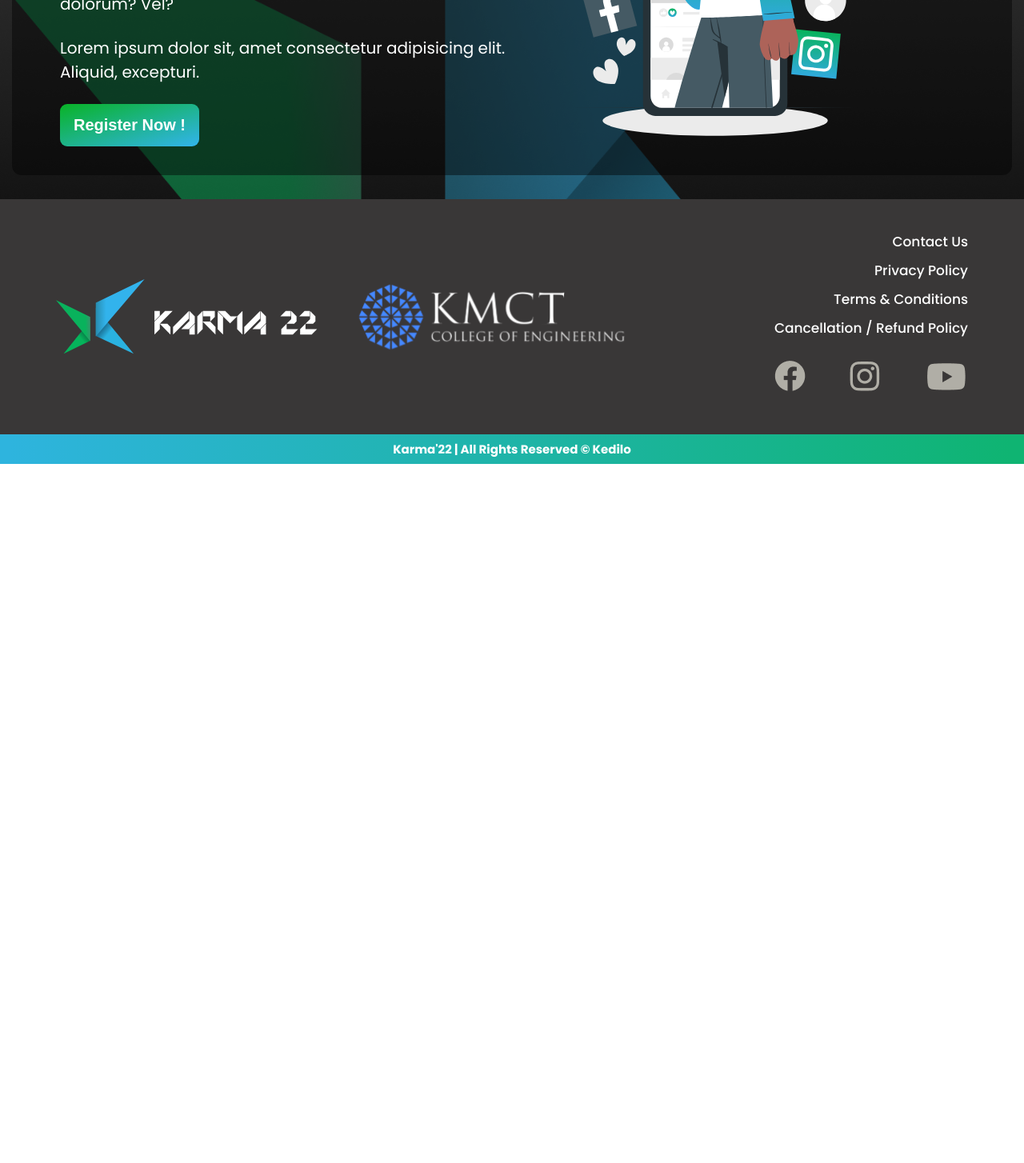
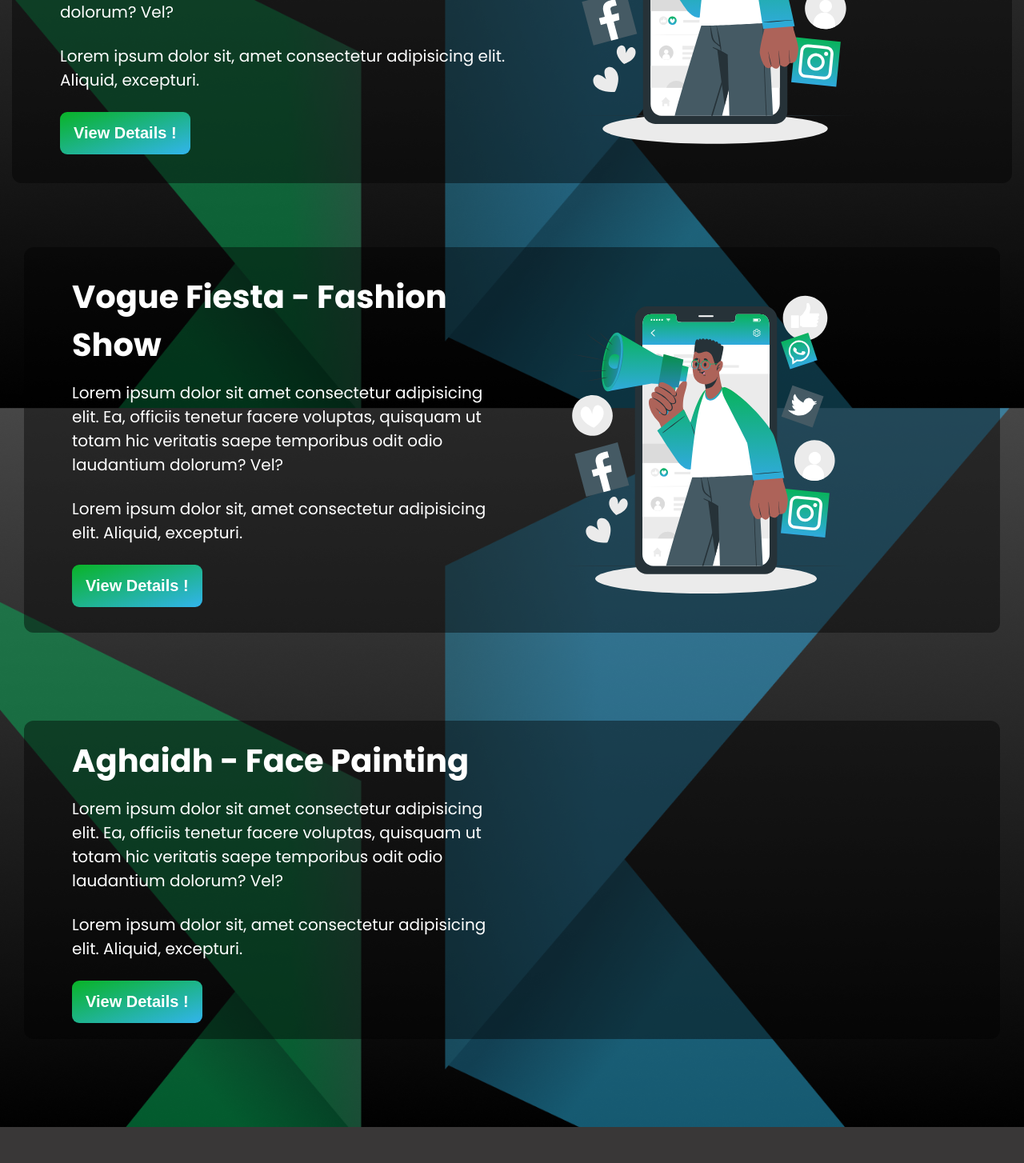
Before and after one commit to TinkerHubKMCTCE/Karma-KMCT, a React (Create React App) app: page /culturals in a window 1280 px wide. Shown: the part 400-1854 px from the top of the page at 80% size. Before the commit the page ends 980 px from the top, so only its background shows below. Built offline with nearby package versions, Linux system fonts and the light colour scheme.

Commit message:
Routes 🚏 | Culturals Page 🪅

```diff
--- a/src/Routes.js
+++ b/src/Routes.js
@@ -3,6 +3,9 @@ import { BrowserRouter as Router, Route, Routes } from "react-router-dom";
 import React, { Fragment } from "react";
 import App from "./App";
 import Culturals from "./components/Culturals/Culturals";
+import Desafio from "./components/Culturals/Desafio/Desafio";
+import VogueFiesta from "./components/Culturals/Vogue Fiesta/VogueFiesta";
+import Aghaidh from "./components/Culturals/Aghaidh/Aghaidh";
 
 const MyRoutes = () => {
   return (
@@ -11,6 +14,9 @@ const MyRoutes = () => {
         <Routes>
           <Route path="/" element={<App />} />
           <Route path="/culturals" element={<Culturals />} />
+          <Route path="/desafio" element={<Desafio />} />
+          <Route path="/voguefiesta" element={<VogueFiesta />} />
+          <Route path="/aghaidh" element={<Aghaidh />} />
         </Routes>
       </Router>
     </Fragment>
--- a/src/components/Ambassadar/Ambassadar.js
+++ b/src/components/Ambassadar/Ambassadar.js
@@ -1,6 +1,7 @@
 import classes from "./Ambassadar.module.css";
 import Mobile from "./Mobile.svg";
 import Backdrop from "@mui/material/Backdrop";
+
 import { useState } from "react";
 
 const Ambassadar = () => {
--- a/src/components/Carousel/Carousel2/Carousel2.js
+++ b/src/components/Carousel/Carousel2/Carousel2.js
@@ -25,7 +25,7 @@ const Carousel2 = () => {
           infiniteLoop={true}
         >
           <div className={classes.box}>
-            <Link to="/culturals" style={{ textDecoration: "none" }}>
+            <Link to="/desafio" style={{ textDecoration: "none" }}>
               <div className={classes.boxContent1}>
                 <img className={classes.boxImage1} src={image3} alt="" />
                 <h3 className={classes.boxHeading1}>Lorem Ipsum</h3>
--- /dev/null
+++ b/src/components/Culturals/Aghaidh/Aghaidh.js
@@ -0,0 +1,9 @@
+import React from 'react'
+
+const Aghaidh = () => {
+  return (
+    <div>Aghaidh</div>
+  )
+}
+
+export default Aghaidh
--- a/src/components/Culturals/Culturals.js
+++ b/src/components/Culturals/Culturals.js
@@ -1,80 +1,102 @@
 import classes from "../Ambassadar/Ambassadar.module.css";
 import Mobile from "../Ambassadar/Mobile.svg";
-// import Backdrop from "@mui/material/Backdrop";
 
 import { Fragment } from "react";
 
 import Header from "../Header/Header";
 import Footer from "../Footer/Footer";
+import { Link } from "react-router-dom";
+import Spacing from "./Spacing";
 
 const Culturals = () => {
   return (
     <Fragment>
       <Header />
-      <div style={{ paddingTop: "10rem" }}></div>
+      <div style={{ paddingTop: "6rem" }}></div>
+
+      <Spacing />
+
       <section className={classes.ambaSection}>
         <div className={classes.ambassadar}>
           <div className={classes.headingBox}>
-            <h3 className={classes.heading}>Karma 22 Ambassadar Program</h3>
+            <h3 className={classes.heading}>Desafio - Dance Competiton</h3>
+
             <p className={classes.para}>
               Lorem ipsum dolor sit amet consectetur adipisicing elit. Ea,
               officiis tenetur facere voluptas, quisquam ut totam hic veritatis
               saepe temporibus odit odio laudantium dolorum? Vel?
             </p>
+
             <p className={classes.para}>
               Lorem ipsum dolor sit, amet consectetur adipisicing elit. Aliquid,
               excepturi.
             </p>
-            <a href="https://pages.razorpay.com/pl_JTqaCQgO7vIKE6/view">
-              <button className={classes.btn}>Register Now !</button>
-            </a>
+
+            <Link to="/desafio">
+              <button className={classes.btn}>View Details !</button>
+            </Link>
           </div>
+
           <div className={classes.imgBox}>
             <img className={classes.img} src={Mobile} alt="Ambassador" />
           </div>
         </div>
 
-        {/* <Backdrop
-          sx={{ color: "#fff", zIndex: (theme) => theme.zIndex.drawer + 1 }}
-          open={open}
-        >
-          <div className={classes.backdrop}>
-            <div
-              className={classes.bkdHeadingBox}
-              style={{ display: "flex", justifyContent: "space-between" }}
-            >
-              <h3 className={classes.bkdHeading}>Register</h3>
-              <button className={classes.btn1} onClick={() => setOpen(!open)}>
-                Close
-              </button>
+        <Spacing />
+
+        {/* Vogue Fiesta */}
+
+        <section className={classes.ambaSection}>
+          <div className={classes.ambassadar}>
+            <div className={classes.headingBox}>
+              <h3 className={classes.heading}>Vogue Fiesta - Fashion Show</h3>
+              <p className={classes.para}>
+                Lorem ipsum dolor sit amet consectetur adipisicing elit. Ea,
+                officiis tenetur facere voluptas, quisquam ut totam hic
+                veritatis saepe temporibus odit odio laudantium dolorum? Vel?
+              </p>
+
+              <p className={classes.para}>
+                Lorem ipsum dolor sit, amet consectetur adipisicing elit.
+                Aliquid, excepturi.
+              </p>
+
+              <Link to="/voguefiesta">
+                <button className={classes.btn}>View Details !</button>
+              </Link>
             </div>
-            <div className={classes.inputBox}>
-              <input
-                placeholder="Full Name"
-                type="text"
-                className={classes.input}
-              />
-              <input
-                placeholder="College"
-                type="text"
-                className={classes.input}
-              />
-              <input
-                placeholder="Email"
-                type="text"
-                className={classes.input}
-              />
-              <input
-                placeholder="Phone number"
-                type="text"
-                className={classes.input}
-              />
+            <div className={classes.imgBox}>
+              <img className={classes.img} src={Mobile} alt="Ambassador" />
             </div>
-            <button className={classes.btn1} onClick={() => setOpen(!open)}>
-              Sign Up
-            </button>
           </div>
-        </Backdrop> */}
+        </section>
+
+        <Spacing />
+
+        {/* Aghaidh */}
+        <section className={classes.ambaSection}>
+          <div className={classes.ambassadar}>
+            <div className={classes.headingBox}>
+              <h3 className={classes.heading}>Aghaidh - Face Painting</h3>
+              <p className={classes.para}>
+                Lorem ipsum dolor sit amet consectetur adipisicing elit. Ea,
+                officiis tenetur facere voluptas, quisquam ut totam hic
+                veritatis saepe temporibus odit odio laudantium dolorum? Vel?
+              </p>
+
+              <p className={classes.para}>
+                Lorem ipsum dolor sit, amet consectetur adipisicing elit.
+                Aliquid, excepturi.
+              </p>
+
+              <Link to="/aghaidh">
+                <button className={classes.btn}>View Details !</button>
+              </Link>
+            </div>
+          </div>
+        </section>
+
+        <Spacing />
       </section>
       <Footer />
     </Fragment>
--- /dev/null
+++ b/src/components/Culturals/Desafio/Common.module.css
@@ -0,0 +1,143 @@
+.ambaSection {
+    padding: 3rem 1.5rem;
+}
+
+.ambassadar {
+    background-color: rgba(0, 0, 0, 0.432);
+    display: flex;
+    margin: 0 auto;
+    padding: 2rem 6rem;
+    border-radius: 12px;
+}
+
+.headingBox {
+    color: #fff;
+    flex-basis: 50%;
+    display: flex;
+    flex-direction: column;
+    justify-content: center;
+}
+
+.imgBox {
+    margin: 0 auto;
+    padding: 0 4rem;
+}
+
+.heading {
+    font-size: 4rem;
+    margin-bottom: 1.5rem;
+}
+
+.para {
+    font-size: 2rem;
+    margin-bottom: 2.5rem;
+}
+
+.img {
+    width: 90%;
+}
+
+.btn {
+    align-self: flex-start;
+    background-image: linear-gradient(to bottom right, #09B326, #32B4ED);
+    padding: 1.5rem 1.7rem;
+    border: none;
+    border-radius: 9px;
+    font-size: 2rem;
+    font-weight: 600;
+    color: #fff;
+    transition: all .3s;
+}
+
+.btn:hover {
+    cursor: pointer;
+    background-image: linear-gradient(to top left, #09B326, #32B4ED);
+    transition: all .3s;
+}
+
+.backdrop {
+    width: 65%;
+    border-radius: 10px;
+    background-color: rgba(0, 0, 0, 0.758);
+    padding: 4rem 5rem;
+}
+
+.bkdHeadingBox {
+    text-align: center;
+    margin-bottom: 3rem;
+}
+
+.fieldBox {
+    margin: 0 auto;
+    background-color: red;
+}
+
+.bkdHeading {
+    font-size: 3rem;
+}
+
+.inputBox {
+    display: grid;
+    grid-template-columns: repeat(2, 1fr);
+    align-items: center;
+    gap: 3rem;
+    justify-items: center;
+}
+
+@media screen and (max-width: 480px) {
+    .inputBox {
+        grid-template-columns: repeat(1, 1fr);
+    }
+
+    .ambassadar {
+        display: flex;
+        flex-direction: column;
+    }
+
+    .headingBox {
+        order: 2;
+    }
+
+    .imgBox {
+        order: 1;
+    }
+
+    .btn {
+        align-self: center;
+    }
+}
+
+.input {
+    border: 2px solid rgba(85, 85, 232, 0.803);
+    border-width: 3pt;
+    border-image-slice: 1;
+    border-radius: 13px;
+    width: 90%;
+    font-size: 3rem;
+    padding: 1.2rem 1.3rem;
+    text-decoration: none;
+    outline: none;
+    background-color: transparent;
+    color: #fff;
+    text-transform: capitalize;
+}
+
+.input::placeholder {
+    color: rgb(213, 204, 204);
+    opacity: 90%;
+    font-size: 2.5rem;
+    font-weight: 200;
+}
+
+.btn1 {
+    justify-self: center;
+    background-image: linear-gradient(to bottom right, #09B326, #32B4ED);
+    padding: 1rem 2.7rem;
+    border: none;
+    border-radius: 9px;
+    font-size: 2rem;
+    font-weight: 600;
+    color: #fff;
+    transition: all .3s;
+    margin-top: 3rem;
+}
--- /dev/null
+++ b/src/components/Culturals/Desafio/Desafio.js
@@ -0,0 +1,39 @@
+import React, { Fragment } from "react";
+import classes from "./Common.module.css";
+import pic from "../Desafio/pic.png";
+import Header from "../../Header/Header";
+import Footer from "../../Footer/Footer";
+
+const Desafio = () => {
+  return (
+    <Fragment>
+      <Header />
+      <div style={{ paddingTop: "10rem" }}></div>
+      <section className={classes.ambaSection}>
+        <div className={classes.ambassadar}>
+          <div className={classes.headingBox}>
+            <h3 className={classes.heading}>Desafio - Dance Competiton</h3>
+            <p className={classes.para}>
+              Lorem ipsum dolor sit amet consectetur adipisicing elit. Ea,
+              officiis tenetur facere voluptas, quisquam ut totam hic veritatis
+              saepe temporibus odit odio laudantium dolorum? Vel?
+            </p>
+            <p className={classes.para}>
+              Lorem ipsum dolor sit, amet consectetur adipisicing elit. Aliquid,
+              excepturi.
+            </p>
+            <a href="https://pages.razorpay.com/pl_JTqaCQgO7vIKE6/view">
+              <button className={classes.btn}>Register Now !</button>
+            </a>
+          </div>
+          <div className={classes.imgBox}>
+            <img className={classes.img} src={pic} alt="Desafio" />
+          </div>
+        </div>
+      </section>
+      <Footer />
+    </Fragment>
+  );
+};
+
+export default Desafio;
--- /dev/null
+++ b/src/components/Culturals/Spacing.js
@@ -0,0 +1,7 @@
+import React from "react";
+
+const Spacing = () => {
+  return <div style={{ paddingTop: "5rem" }}></div>;
+};
+
+export default Spacing;
--- /dev/null
+++ b/src/components/Culturals/Vogue Fiesta/VogueFiesta.js
@@ -0,0 +1,38 @@
+import React, { Fragment } from "react";
+import Header from "../../Header/Header";
+import Footer from "../../Footer/Footer";
+import classes from "../Desafio/Common.module.css";
+
+const VogueFiesta = () => {
+  return (
+    <Fragment>
+      <Header />
+      <div style={{ paddingTop: "10rem" }}></div>
+      <section className={classes.ambaSection}>
+        <div className={classes.ambassadar}>
+          <div className={classes.headingBox}>
+            <h3 className={classes.heading}>Vogue Fiesta - Fashion Show</h3>
+            <p className={classes.para}>
+              Lorem ipsum dolor sit amet consectetur adipisicing elit. Ea,
+              officiis tenetur facere voluptas, quisquam ut totam hic veritatis
+              saepe temporibus odit odio laudantium dolorum? Vel?
+            </p>
+            <p className={classes.para}>
+              Lorem ipsum dolor sit, amet consectetur adipisicing elit. Aliquid,
+              excepturi.
+            </p>
+            <a href="https://pages.razorpay.com/pl_JTqaCQgO7vIKE6/view">
+              <button className={classes.btn}>Register Now !</button>
+            </a>
+          </div>
+          <div className={classes.imgBox}>
+            {/* <img className={classes.img} src={pic} alt="VogueFiesta" /> */}
+          </div>
+        </div>
+      </section>
+      <Footer />
+    </Fragment>
+  );
+};
+
+export default VogueFiesta;
```
Also changed, not shown: 2 other files (tests, documents, lock files or other folders).
